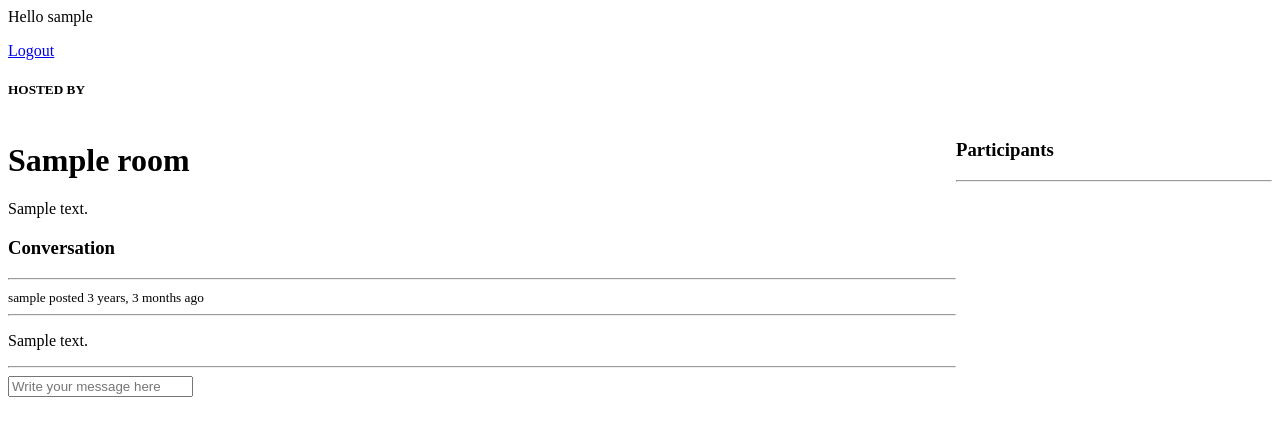
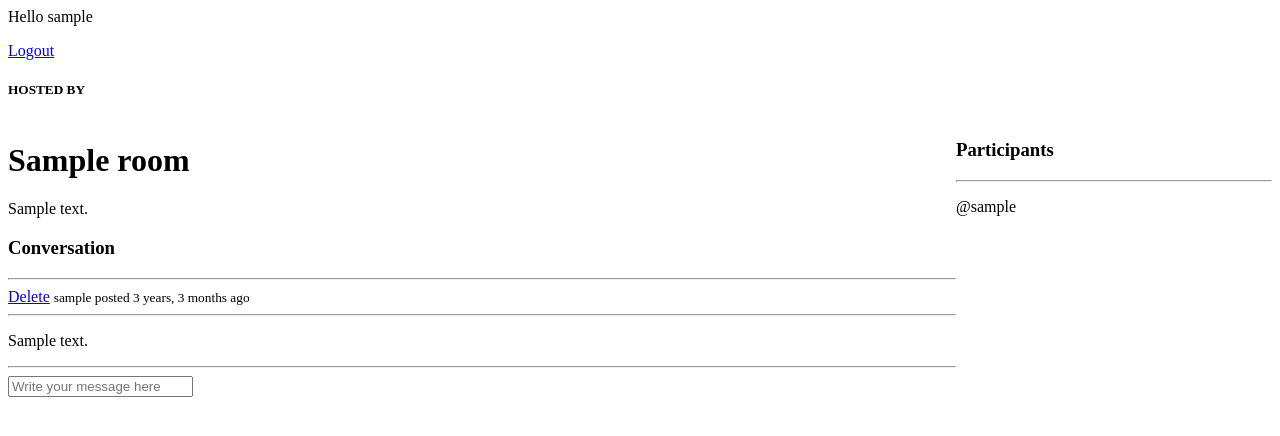
Before and after one commit to TechyStarr/Study-buddy, a Django app: page /room/1/ in a window 1280 px wide. Shown: the part 145-581 px from the top of the page. Run offline with Django 4.2, Linux system fonts and the light colour scheme; a user stored in the database is signed in; tables that the repository leaves empty hold one stand-in row (values such as "Sample post").

Commit message:
created a message function

```diff
--- a/studybuddy/base/templates/base/room.html
+++ b/studybuddy/base/templates/base/room.html
@@ -28,8 +28,10 @@
             <hr>
 
             {% for message in room_messages %}
-            <div>
+            <div>{% if request.user == message.user %}
+                <a href="{% url 'delete-message' message.id %}">Delete</a>
                 <small>{{message.user}} posted {{message.created_at|timesince}} ago</small>
+                {% endif %}
                 <hr>
                 <p>{{message.body}}</p>
             </div>
@@ -52,6 +54,12 @@
     <div>
         <h3>Participants</h3>
         <hr>
+        {% for user in participants %}
+            <div>
+                <p>@{{user.username}}</p>
+            </div>
+        {% endfor %}
+
     </div>
 
 </div>
--- a/studybuddy/base/urls.py
+++ b/studybuddy/base/urls.py
@@ -12,5 +12,6 @@ urlpatterns = [
     path('room/<str:pk>/', views.room, name="room"),
     path('create-room', views.create_room, name="create-room"),
     path('update-room/<str:pk>/', views.update_room, name="update-room"),
-    path('delete-room/<str:pk>/', views.delete_room, name = 'delete-room')
+    path('delete-room/<str:pk>/', views.delete_room, name = 'delete-room'),
+    path('delete-message/<str:pk>/', views.delete_message, name = 'delete-message')
 ]
--- a/studybuddy/base/views.py
+++ b/studybuddy/base/views.py
@@ -95,7 +95,8 @@ def home(request):
 
 def room(request, pk):
     room = Room.objects.get(id=pk)
-    room_messages = room.message_set.all().order_by('-created_at') # get all messages from the room, query child objs of a specific room. message is the model name
+    room_messages = room.message_set.all().order_by('-created_at') # get all messages from the room, query child objs of a specific room. message is the model name. one to many relationship
+    participants = room.participants.all() # many to many relationship
 
     if request.method == 'POST':
         message = Message.objects.create(
@@ -103,11 +104,12 @@ def room(request, pk):
             room=room,
             body=request.POST.get('body'),
         )
+        room.participants.add(request.user) # add the user to the participants list
         return redirect('room', pk=room.id)
 
 
 
-    context = {'room': room, 'room_messages': room_messages,}
+    context = {'room': room, 'room_messages': room_messages, 'participants': participants}
 
     return render(request, 'base/room.html', context)
 
@@ -145,10 +147,23 @@ def update_room(request, pk):
 def delete_room(request, pk):
     room = Room.objects.get(id=pk)
     if request.user != room.host:
-        return HttpResponse('You are not authorized to edit this page')
+        return HttpResponse('You are not authorized to delete this page')
 
     if request.method == 'POST':
 
         room.delete()
         return redirect('home')
     return render(request, 'base/delete.html', {'obj': room} )
+
+
+@login_required(login_url='login')
+def delete_message(request, pk):
+    message = Message.objects.get(id=pk)
+    if request.user != message.user and request.user != message.room:
+        return HttpResponse('You are not authorized to delete this message')
+
+    if request.method == 'POST':
+
+        message.delete()
+        return redirect('room', pk=message.room.id)
+    return render(request, 'base/delete.html', {'obj': message} )
```
